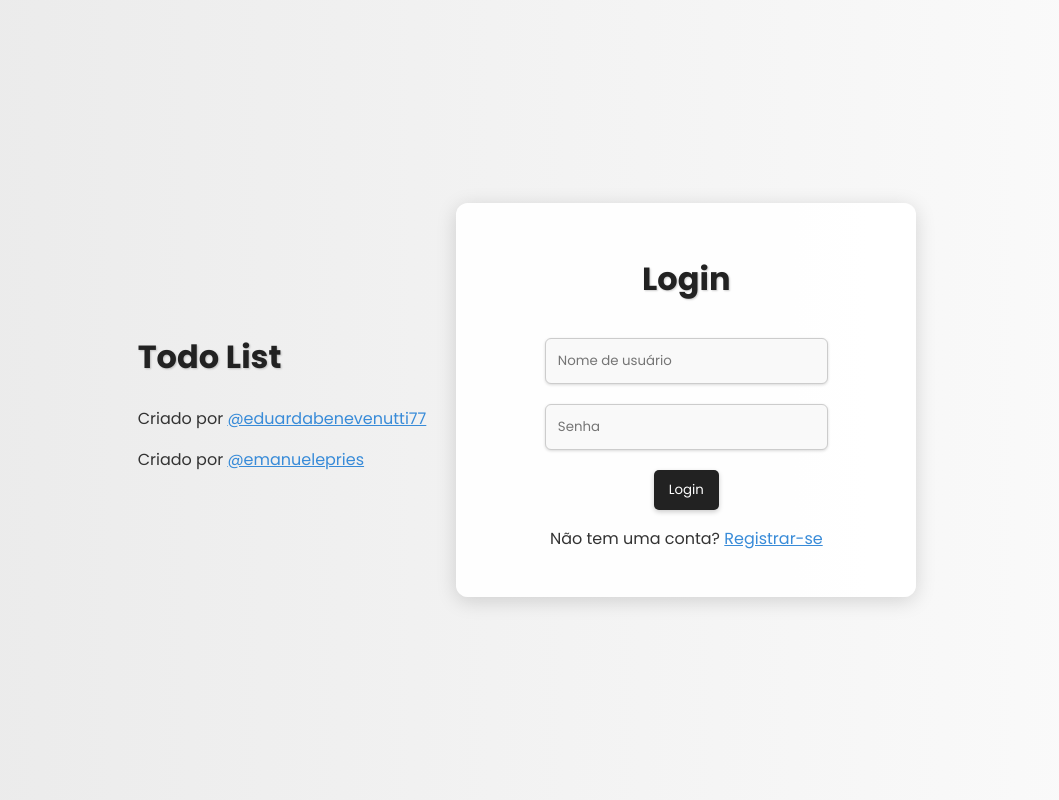
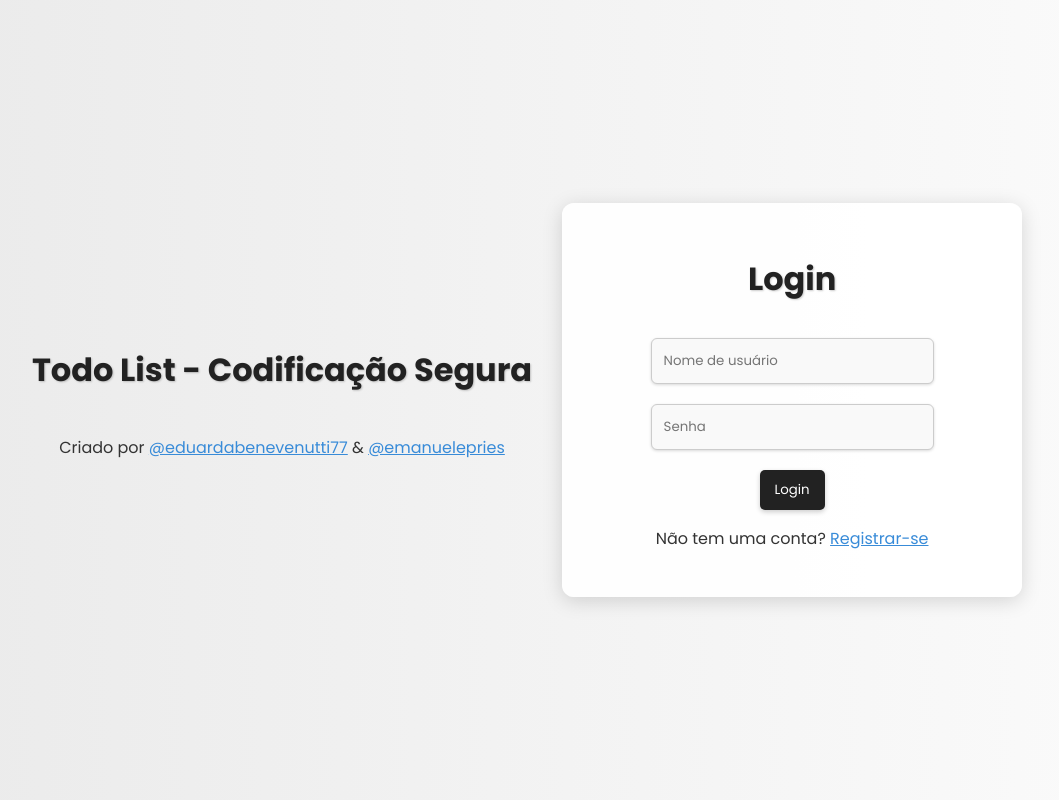
Before and after one commit to eduardabenevenutti77/todolist, a plain HTML site: page frontend/index.html in a window 1280 px wide. Shown: the whole page, without its empty margins (98-1157 px from the left). Drawn offline with Linux system fonts and the light colour scheme.

Commit message:
feat: done

```diff
--- a/backend/package.json
+++ b/backend/package.json
@@ -3,9 +3,10 @@
   "version": "1.0.0",
   "main": "index.js",
   "scripts": {
+    "dev": "node --watch app.js",
     "test": "echo \"Error: no test specified\" && exit 1"
   },
-  "author": "Matheus Martins Viana",
+  "author": "Maria",
   "license": "ISC",
   "description": "",
   "dependencies": {
--- a/frontend/index.html
+++ b/frontend/index.html
@@ -14,9 +14,10 @@
   </head>
   <body>
     <div class="credits">
-      <h1>Todo List</h1>
-      <p>Criado por <a id="github-link" href="https://github.com/eduardabenevenutti77">@eduardabenevenutti77</a></p>
-      <p>Criado por <a id="github-link" href="https://github.com/4m4nu4l4">@emanuelepries</a></p>
+      <h1>Todo List - Codificação Segura</h1>
+      <div id="displayDev">
+        <p>Criado por <a id="github-link" href="https://github.com/eduardabenevenutti77">@eduardabenevenutti77</a> & <a id="github-link" href="https://github.com/4m4nu4l4">@emanuelepries</a></p>
+      </div>
     </div>
     <div class="container">
       <!-- Login/Register Forms -->
--- a/frontend/style.css
+++ b/frontend/style.css
@@ -301,6 +301,12 @@ li {
   animation: fadein 0.5s ease-in-out;
 }
 
+#displayDev {
+  display: flex;
+  justify-content: center;
+  align-items: center;
+}
+
 #register-form input,
 #login-form input {
   max-width: 300px;
```
